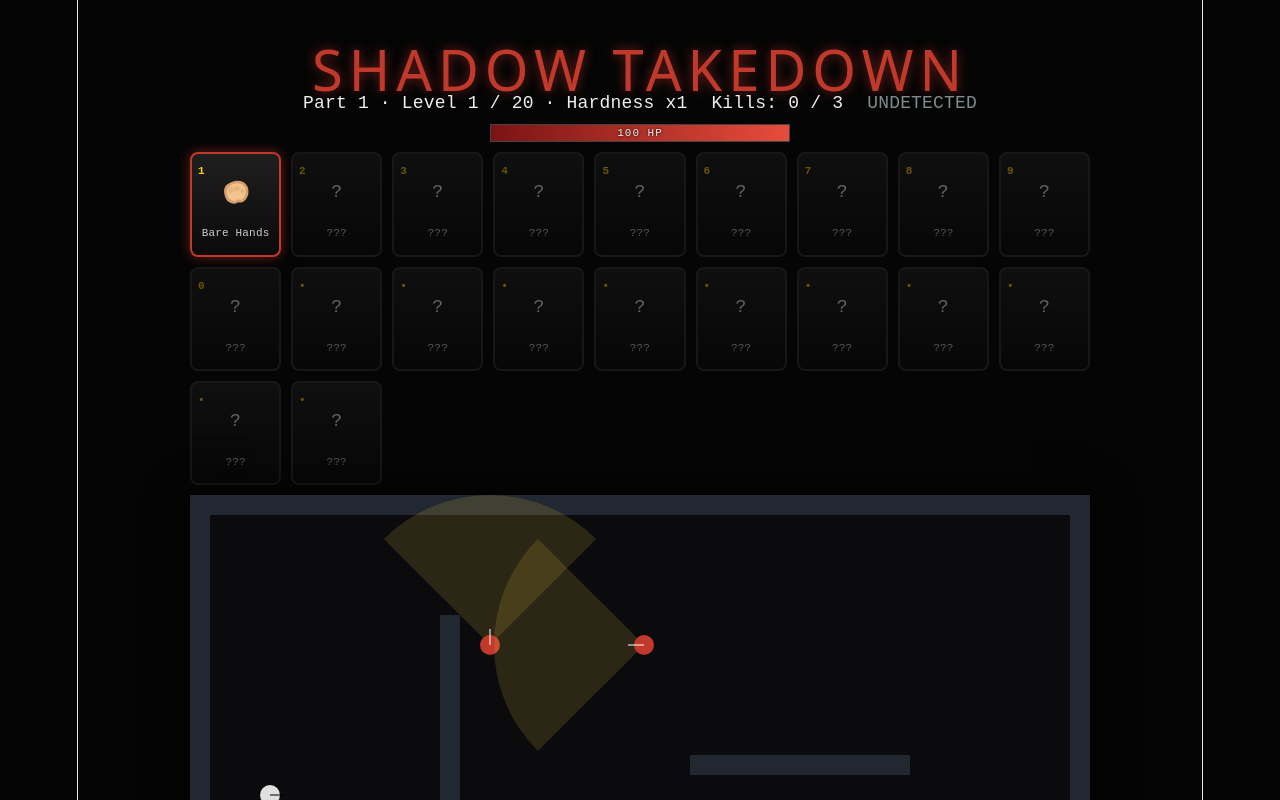
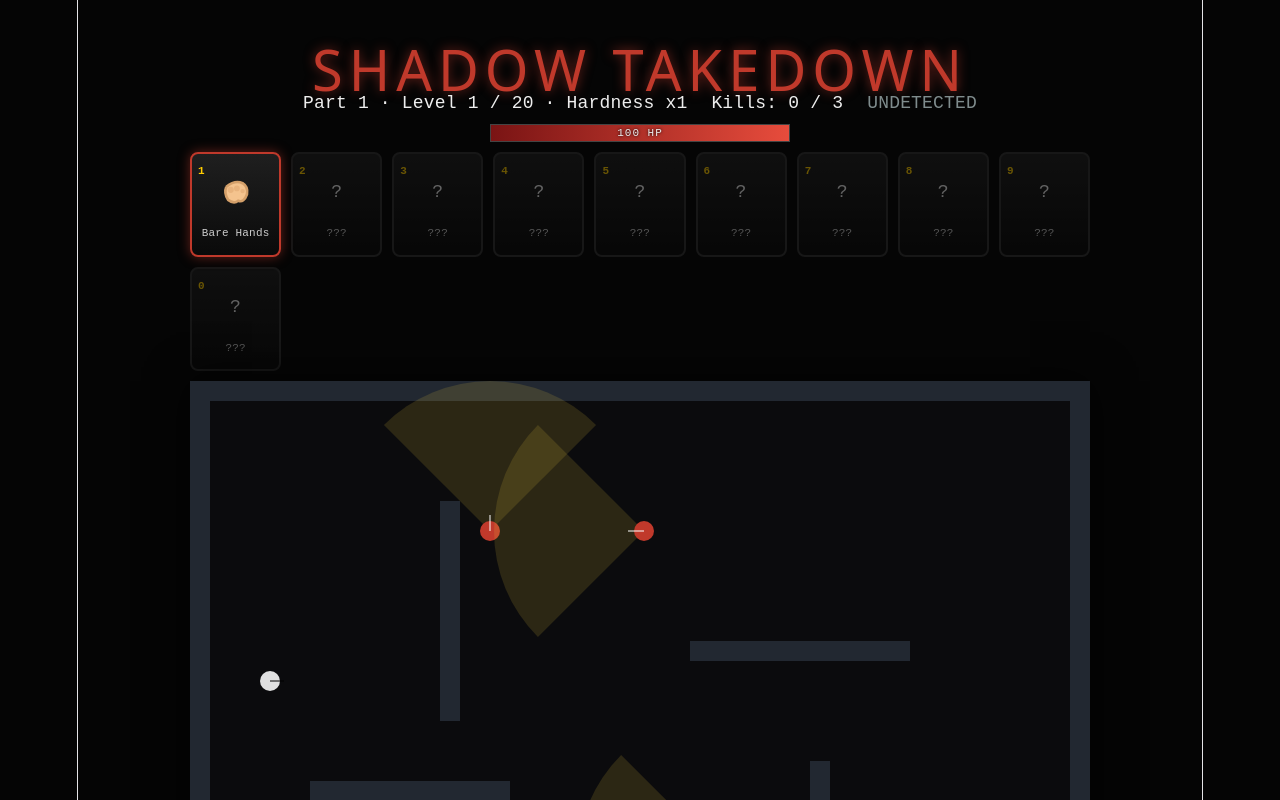
Before and after one commit to kinglewis1984-cloud/shadow-takedown, a React (Vite) app: page / in a window 1280 px wide. Shown: the top 800 px of the page. Built offline with nearby package versions, Linux system fonts and the light colour scheme.

Commit message:
Show only the current part's 10 weapons in the select strip
Part One (levels 1-10) shows weapon cards 1-10; Part Two (levels
11-20) swaps the strip to show 11-20 instead of listing all 20 with
half of them locked out as "???".

```diff
--- a/src/App.jsx
+++ b/src/App.jsx
@@ -691,11 +691,11 @@ export default function App() {
         <span className="health-label">{Math.max(0, Math.round(hud.health))} HP</span>
       </div>
       <div className="weapon-bar">
-        {WEAPONS.map((w, i) => (
+        {(getPart(level) === 1 ? WEAPONS.slice(0, 10) : WEAPONS.slice(10, 20)).map((w) => (
           <WeaponCard
             key={w.id}
             weapon={w}
-            keyLabel={i < 10 ? (i === 9 ? 0 : i + 1) : '•'}
+            keyLabel={getPart(level) === 1 ? (w.unlockLevel === 10 ? 0 : w.unlockLevel) : w.unlockLevel}
             unlocked={w.unlockLevel <= level}
             active={equipped === w.id}
             onClick={() => {
```
